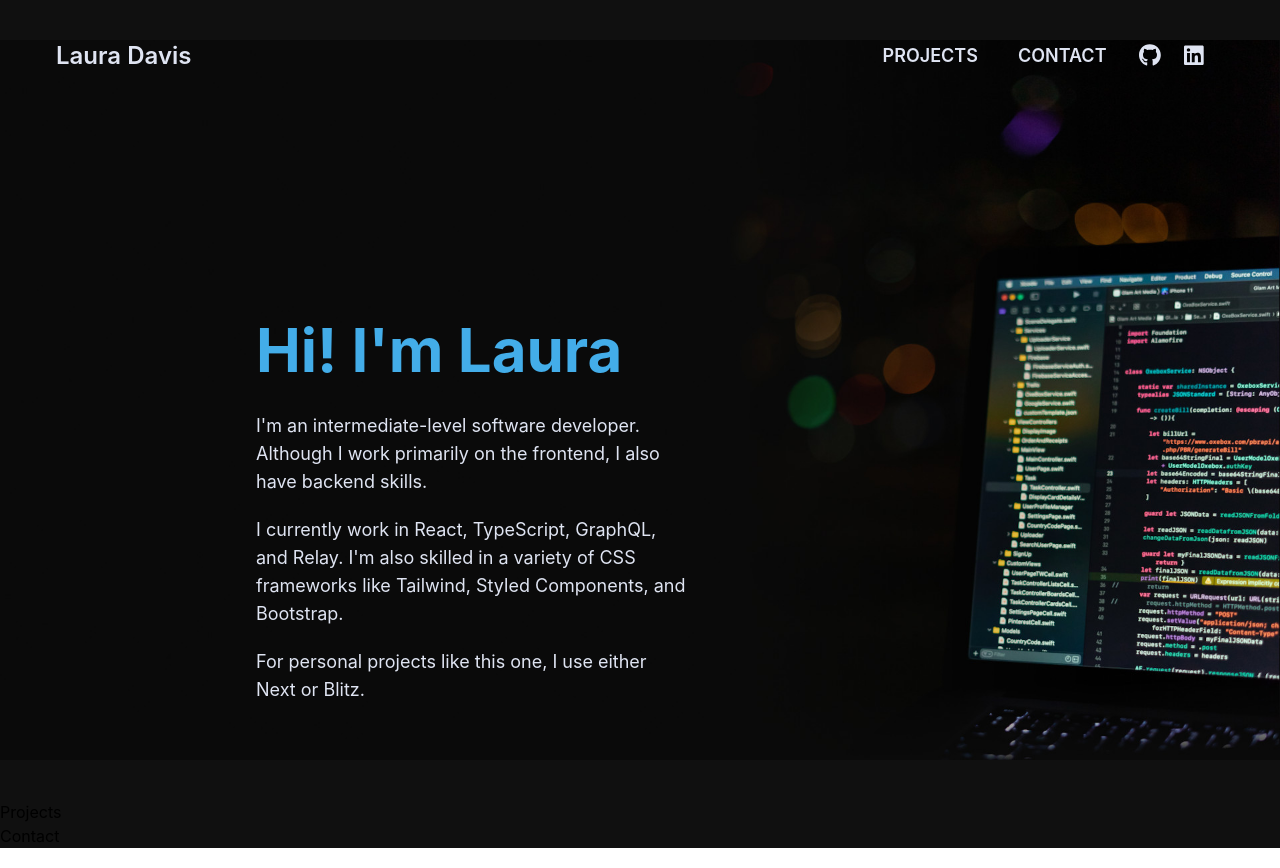
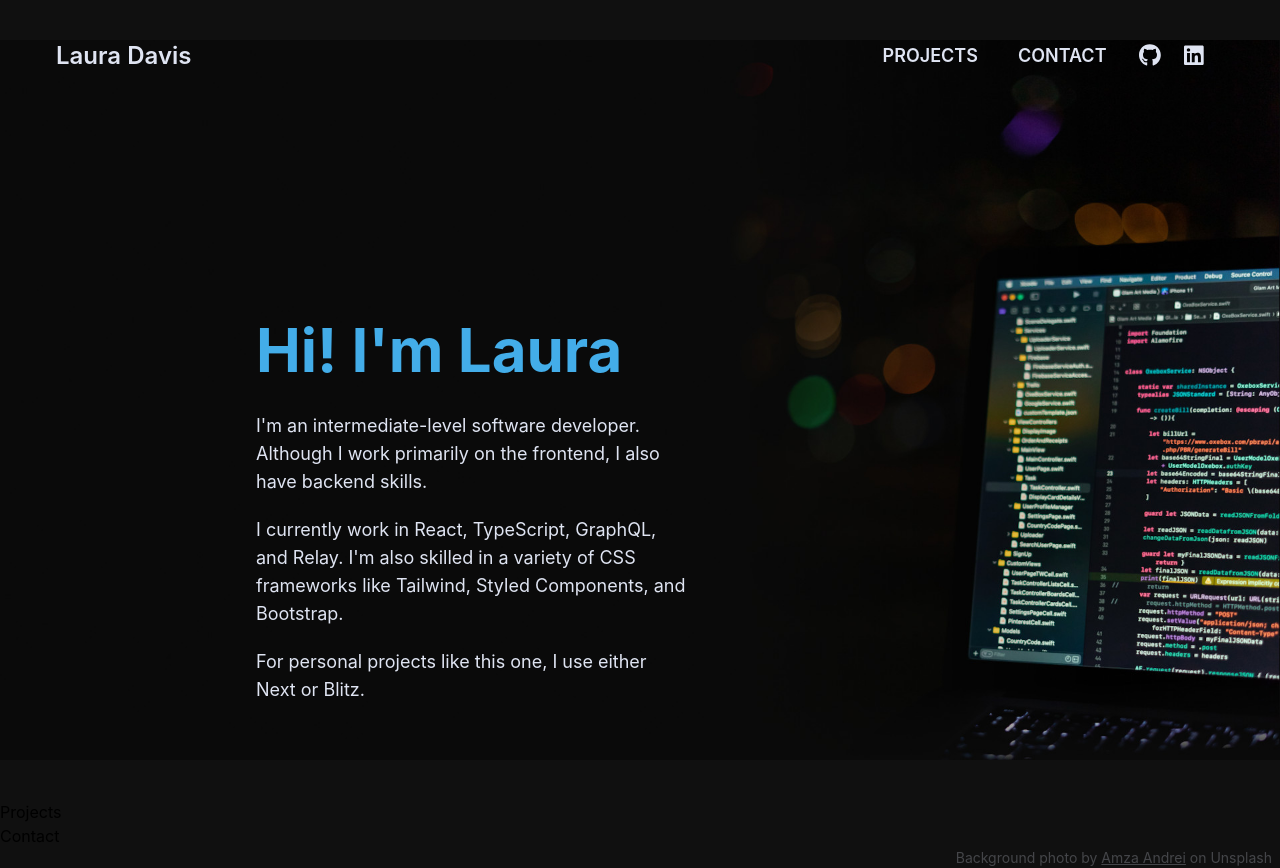
Before and after one commit to lbd1607/portfolio, a Next.js app: page / in a window 1280 px wide. Built offline with nearby package versions, Linux system fonts and the light colour scheme.

Commit message:
Fix styling, add photo attribution

```diff
--- a/pages/index.tsx
+++ b/pages/index.tsx
@@ -8,19 +8,26 @@ import Intro from "./components/Intro";
 
 const Home: NextPage = () => {
   return (
-    <div className="h-[calc(100vh - 10rem)] overflow-scroll bg-primary-dark flex flex-col flex-auto">
+    <div className="bg-primary-dark flex flex-col ">
       <Head>
         <title>Laura Davis - Sofware Dev</title>
         <meta name="description" content="Laura Davis - Software Dev" />
         <link rel="icon" href="/favicon.ico" />
       </Head>
-      <div className="h-screen overflow-scroll bg-heromobile   bg-no-repeat lg:bg-hero lg:bg-contain bg-contain bg-right">
+      <div className="h-screen bg-heromobile bg-no-repeat lg:bg-hero lg:bg-contain bg-contain bg-right">
         <Navbar />
         <Intro />
       </div>
 
       <Projects />
       <Contact />
+      <div className="text-coolwhite text-sm opacity-25 hover:opacity-80 text-right pr-2">
+        Background photo by{" "}
+        <a href="https://unsplash.com/@andreiamza2000" className="underline">
+          Amza Andrei
+        </a>{" "}
+        on Unsplash
+      </div>
     </div>
   );
 };
--- a/tailwind.config.js
+++ b/tailwind.config.js
@@ -13,7 +13,6 @@ module.exports = {
       fontFamily: {
         sans: [
           "Inter",
-          "Segoe UI",
           "Roboto",
           "Helvetica Neue",
           "Arial",
```
